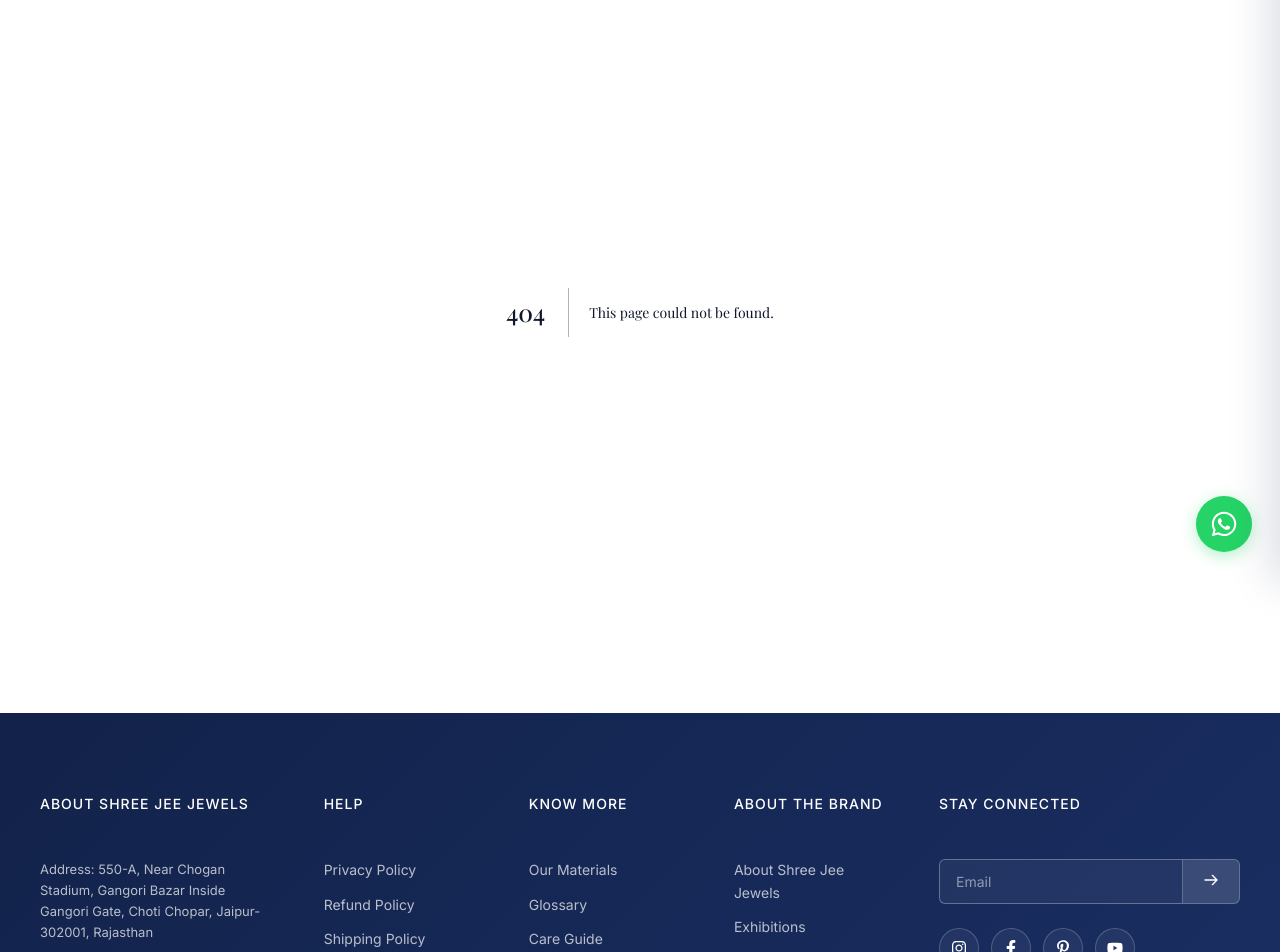
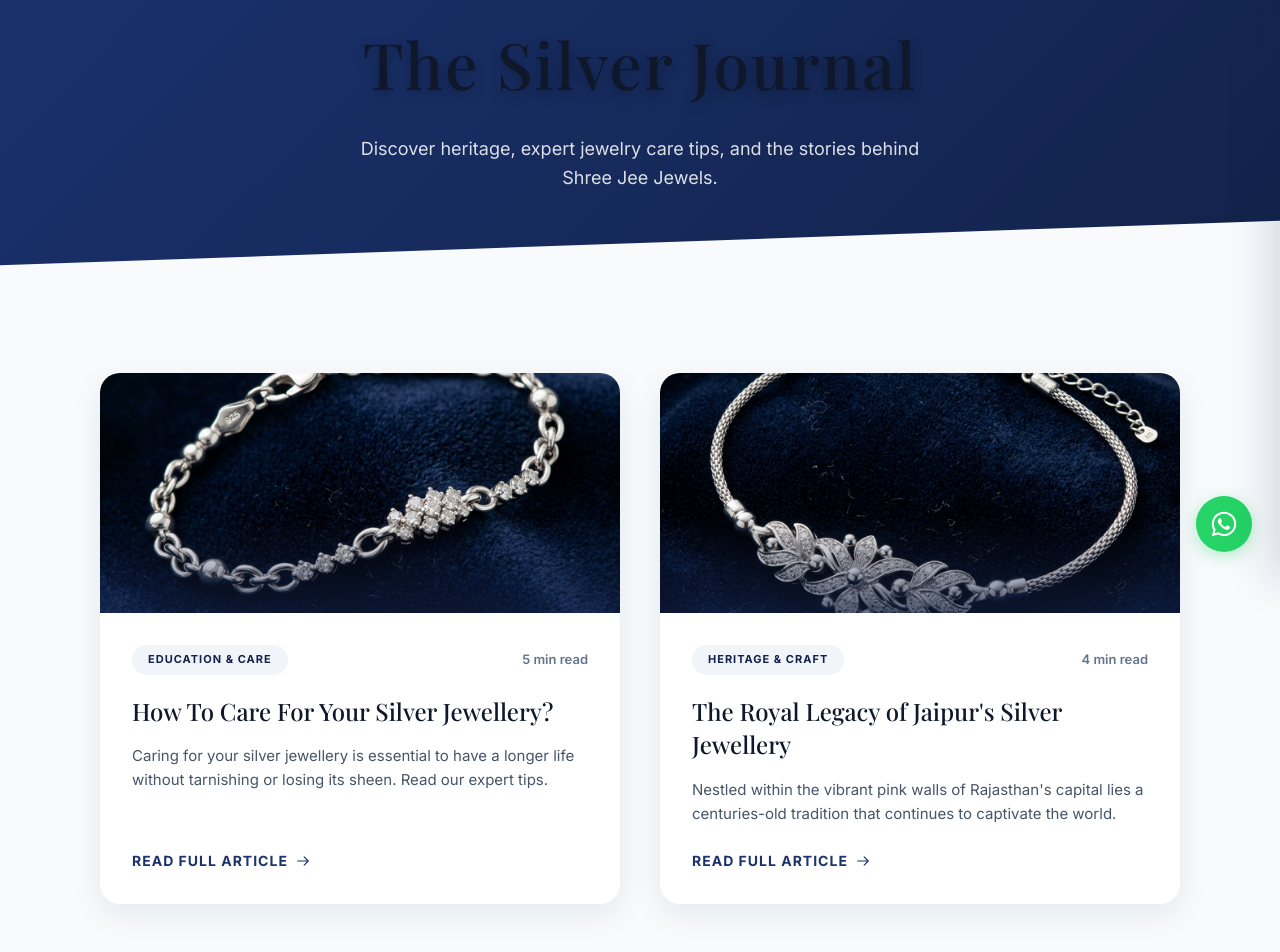
Before and after one commit to naitikvj31/shree-jee-gems, a Next.js app: page /blogs in a window 1280 px wide. Before the commit this address had no page. Shown: the part 220-1172 px from the top of the page. Built offline with nearby package versions, Linux system fonts and the light colour scheme; a web font is replaced by a local one.

Commit message:
feat(ui): enhanced blogs index page with premium card design and images

```diff
--- /dev/null
+++ b/src/app/blogs/blogs.module.css
@@ -0,0 +1,178 @@
+.blogsPage {
+    min-height: 100vh;
+    background: #F8FAFC;
+    padding-bottom: 100px;
+}
+
+.blogsHero {
+    background: linear-gradient(135deg, #1A326E 0%, #12224A 100%);
+    padding: 100px 20px;
+    text-align: center;
+    color: #FFFFFF;
+    margin-bottom: 80px;
+    position: relative;
+    overflow: hidden;
+}
+
+.blogsHero::after {
+    content: '';
+    position: absolute;
+    bottom: -50px;
+    left: 0;
+    right: 0;
+    height: 100px;
+    background: #F8FAFC;
+    transform: skewY(-2deg);
+}
+
+.heroContent {
+    position: relative;
+    z-index: 2;
+}
+
+.heroContent h1 {
+    font-family: var(--font-heading);
+    font-size: clamp(40px, 8vw, 64px);
+    margin-bottom: 20px;
+    letter-spacing: 2px;
+    text-shadow: 0 4px 12px rgba(0, 0, 0, 0.3);
+}
+
+.heroContent p {
+    font-size: 18px;
+    color: rgba(255, 255, 255, 0.85);
+    max-width: 600px;
+    margin: 0 auto;
+    line-height: 1.6;
+}
+
+.blogsGrid {
+    display: grid;
+    grid-template-columns: repeat(auto-fill, minmax(380px, 1fr));
+    gap: 40px;
+    padding: 0 20px;
+}
+
+.blogCard {
+    background: #FFFFFF;
+    border-radius: 20px;
+    box-shadow: 0 10px 30px rgba(18, 34, 74, 0.08);
+    transition: transform 0.4s cubic-bezier(0.16, 1, 0.3, 1), box-shadow 0.4s ease;
+    display: flex;
+    flex-direction: column;
+    overflow: hidden;
+    text-decoration: none;
+    /* Making the whole card clickable visually */
+}
+
+.blogCard:hover {
+    transform: translateY(-8px);
+    box-shadow: 0 20px 40px rgba(18, 34, 74, 0.15);
+}
+
+.cardImageWrap {
+    position: relative;
+    width: 100%;
+    height: 240px;
+    background: #E2E8F0;
+    overflow: hidden;
+}
+
+.cardImageWrap::after {
+    content: '';
+    position: absolute;
+    inset: 0;
+    background: linear-gradient(to bottom, transparent 60%, rgba(18, 34, 74, 0.6) 100%);
+}
+
+.cardImage {
+    object-fit: cover;
+    transition: transform 0.6s ease;
+}
+
+.blogCard:hover .cardImage {
+    transform: scale(1.05);
+}
+
+.cardContent {
+    padding: 32px;
+    display: flex;
+    flex-direction: column;
+    flex-grow: 1;
+}
+
+.cardHeader {
+    display: flex;
+    justify-content: space-between;
+    align-items: center;
+    margin-bottom: 20px;
+    font-size: 13px;
+    font-weight: 600;
+}
+
+.tag {
+    color: #12224A;
+    background: #F1F5F9;
+    padding: 6px 16px;
+    border-radius: 20px;
+    text-transform: uppercase;
+    letter-spacing: 1px;
+    font-size: 11px;
+    font-weight: 700;
+}
+
+.readTime {
+    color: #64748B;
+}
+
+.cardTitle {
+    font-family: var(--font-heading);
+    font-size: 24px;
+    color: #0F172A;
+    margin-bottom: 16px;
+    line-height: 1.4;
+    transition: color 0.2s;
+}
+
+.blogCard:hover .cardTitle {
+    color: #B8860B;
+    /* Gold tint on hover */
+}
+
+.cardExcerpt {
+    color: #475569;
+    line-height: 1.6;
+    margin-bottom: 24px;
+    flex-grow: 1;
+}
+
+.readMoreBtn {
+    display: inline-flex;
+    align-items: center;
+    gap: 8px;
+    color: #1A326E;
+    font-weight: 700;
+    font-size: 14px;
+    text-transform: uppercase;
+    letter-spacing: 1px;
+}
+
+@media (max-width: 768px) {
+    .blogsHero {
+        padding: 80px 20px 60px;
+        margin-bottom: 50px;
+    }
+
+    .blogsGrid {
+        grid-template-columns: 1fr;
+        gap: 30px;
+    }
+
+    .cardContent {
+        padding: 24px;
+    }
+
+    .cardImageWrap {
+        height: 200px;
+    }
+}
--- /dev/null
+++ b/src/app/blogs/page.js
@@ -0,0 +1,68 @@
+'use client';
+
+import React from 'react';
+import Link from 'next/link';
+import Image from 'next/image';
+import { HiOutlineArrowRight } from 'react-icons/hi';
+import styles from './blogs.module.css';
+
+export default function BlogsIndex() {
+    const blogs = [
+        {
+            title: "How To Care For Your Silver Jewellery?",
+            excerpt: "Caring for your silver jewellery is essential to have a longer life without tarnishing or losing its sheen. Read our expert tips.",
+            link: "/blogs/jewelry-care",
+            tag: "Education & Care",
+            readTime: "5 min read",
+            image: "/categories/bracelet.png" // Placeholder
+        },
+        {
+            title: "The Royal Legacy of Jaipur's Silver Jewellery",
+            excerpt: "Nestled within the vibrant pink walls of Rajasthan's capital lies a centuries-old tradition that continues to captivate the world.",
+            link: "/blogs/jaipur-heritage",
+            tag: "Heritage & Craft",
+            readTime: "4 min read",
+            image: "/categories/chokar.png" // Placeholder
+        }
+    ];
+
+    return (
+        <div className={styles.blogsPage}>
+            <div className={styles.blogsHero}>
+                <div className={styles.heroContent}>
+                    <h1>The Silver Journal</h1>
+                    <p>Discover heritage, expert jewelry care tips, and the stories behind Shree Jee Jewels.</p>
+                </div>
+            </div>
+
+            <div className="container" style={{ maxWidth: '1200px', margin: '0 auto' }}>
+                <div className={styles.blogsGrid}>
+                    {blogs.map((blog, idx) => (
+                        <Link href={blog.link} key={idx} className={styles.blogCard}>
+                            <div className={styles.cardImageWrap}>
+                                <Image
+                                    src={blog.image}
+                                    alt={blog.title}
+                                    fill
+                                    className={styles.cardImage}
+                                    style={{ objectFit: 'cover' }}
+                                />
+                            </div>
+                            <div className={styles.cardContent}>
+                                <div className={styles.cardHeader}>
+                                    <span className={styles.tag}>{blog.tag}</span>
+                                    <span className={styles.readTime}>{blog.readTime}</span>
+                                </div>
+                                <h2 className={styles.cardTitle}>{blog.title}</h2>
+                                <p className={styles.cardExcerpt}>{blog.excerpt}</p>
+                                <div className={styles.readMoreBtn}>
+                                    Read Full Article <HiOutlineArrowRight />
+                                </div>
+                            </div>
+                        </Link>
+                    ))}
+                </div>
+            </div>
+        </div>
+    );
+}
```
